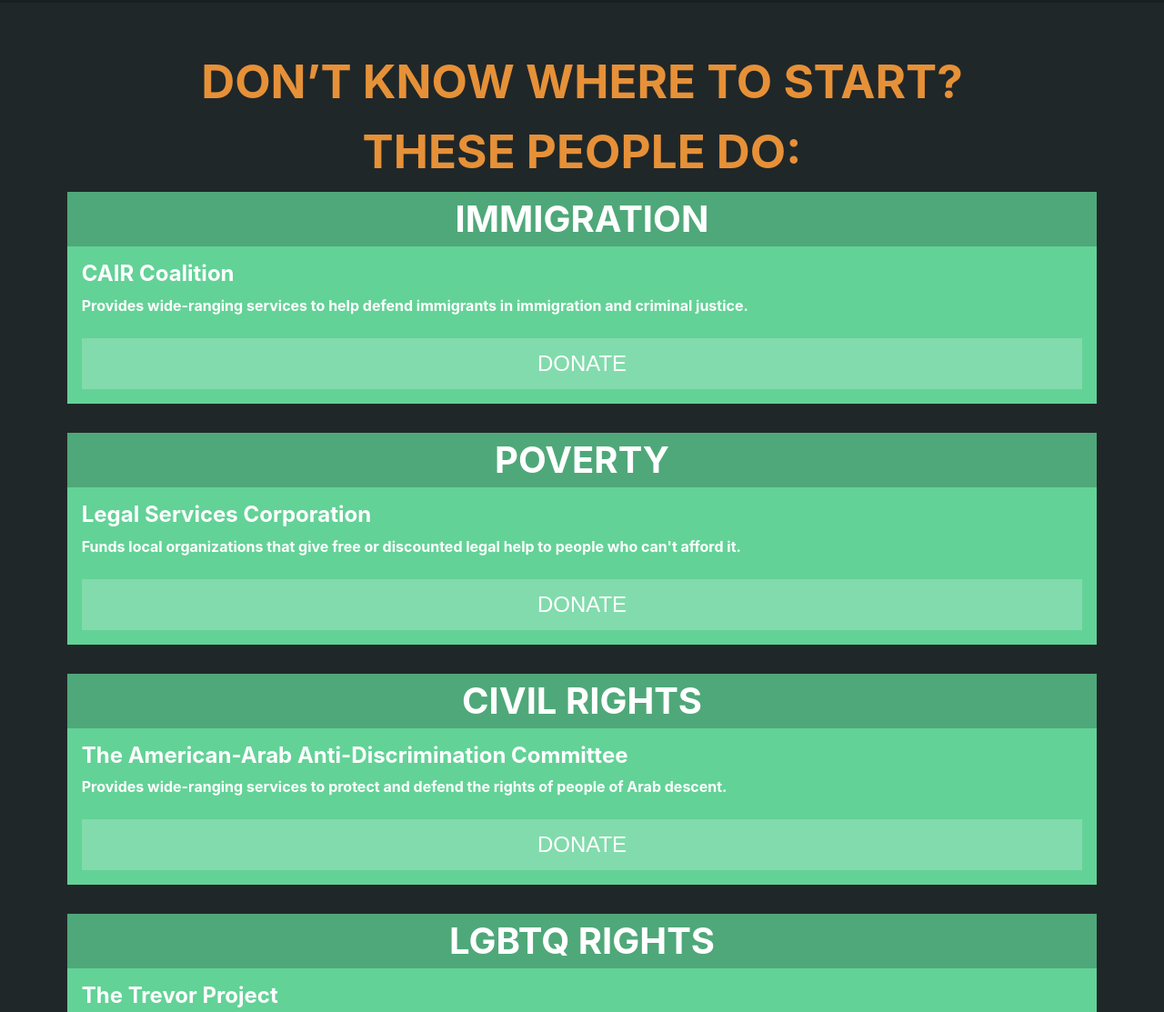
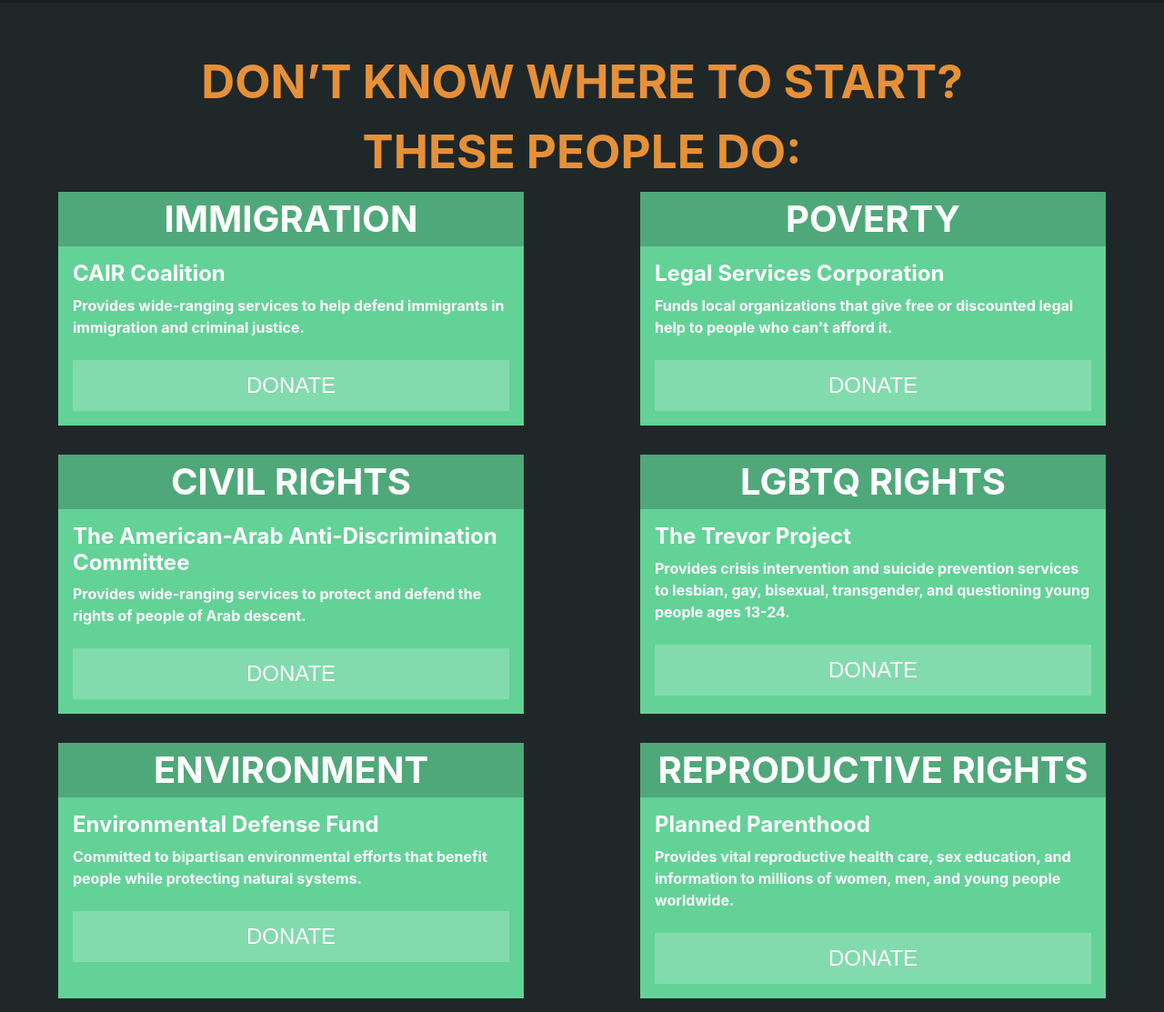
Before and after one commit to projectnoon/website, a plain HTML site: page index.html in a window 1280 px wide. Shown: the part 1349-2462 px from the top of the page at 91% size. Drawn offline with Linux system fonts and the light colour scheme.

Commit message:
Fix org on desktop

```diff
--- a/index.html
+++ b/index.html
@@ -30,48 +30,48 @@
         <h2 class="section__header">Don’t know where to start?<br>These people do:</h2>
         <ul class="organizations">
           <li class="organization">
-            <h4 class="organization__issue">Immigration</h4>
             <a class="organization__link" href="https://www.caircoalition.org/donate">
+              <h4 class="organization__issue">Immigration</h4>
               <h3 class="organization__name">CAIR Coalition</h3>
               <h3 class="organization__description">Provides wide-ranging services to help defend immigrants in immigration and criminal justice.</h3>
               <p class="organization__cta"><button class="btn">Donate</button></p>
             </a>
           </li>
           <li class="organization">
-            <h4 class="organization__issue">Poverty</h4>
             <a class="organization__link" href="http://www.lsc.gov/support-lsc/donate-now">
+              <h4 class="organization__issue">Poverty</h4>
               <h3 class="organization__name">Legal Services Corporation</h3>
               <h3 class="organization__description">Funds local organizations that give free or discounted legal help to people who can't afford it.</h3>
               <p class="organization__cta"><button class="btn">Donate</button></p>
             </a>
           </li>
           <li class="organization">
-            <h4 class="organization__issue">Civil Rights</h4>
             <a class="organization__link" href="https://support.adc.org/">
+              <h4 class="organization__issue">Civil Rights</h4>
               <h3 class="organization__name">The American-Arab Anti-Discrimination Committee</h3>
               <h3 class="organization__description">Provides wide-ranging services to protect and defend the rights of people of Arab descent.</h3>
               <p class="organization__cta"><button class="btn">Donate</button></p>
             </a>
           </li>
           <li class="organization">
-            <h4 class="organization__issue">LGBTQ Rights</h4>
             <a class="organization__link" href="https://give.thetrevorproject.org/">
+              <h4 class="organization__issue">LGBTQ Rights</h4>
               <h3 class="organization__name">The Trevor Project</h3>
               <h3 class="organization__description">Provides crisis intervention and suicide prevention services to lesbian, gay, bisexual, transgender, and questioning young people ages 13-24.</h3>
               <p class="organization__cta"><button class="btn">Donate</button></p>
             </a>
           </li>
           <li class="organization">
-            <h4 class="organization__issue">Environment</h4>
             <a class="organization__link" href="https://www.edf.org/donate">
+              <h4 class="organization__issue">Environment</h4>
               <h3 class="organization__name">Environmental Defense Fund</h3>
               <h3 class="organization__description">Committed to bipartisan environmental efforts that benefit people while protecting natural systems.</h3>
               <p class="organization__cta"><button class="btn">Donate</button></p>
             </a>
           </li>
           <li class="organization">
-            <h4 class="organization__issue">Reproductive Rights</h4>
             <a class="organization__link" href="https://www.plannedparenthood.org/donate">
+              <h4 class="organization__issue">Reproductive Rights</h4>
               <h3 class="organization__name">Planned Parenthood</h3>
               <h3 class="organization__description">Provides vital reproductive health care, sex education, and information to millions of women, men, and young people worldwide.</h3>
               <p class="organization__cta"><button class="btn">Donate</button></p>
--- a/main.css
+++ b/main.css
@@ -616,6 +616,15 @@ input[type="search"] {
   display: block;
   padding: 0;
   margin-bottom: 2rem;
+  display: flex;
+  align-items: stretch;
+  justify-content: space-between;
+  flex-flow: column nowrap;
+}
+
+.section--ideas .organization__link {
+  display: block;
+  text-decoration: none;
 }
 
 .section--ideas .organization__issue {
@@ -626,11 +635,6 @@ input[type="search"] {
   font-size: 5vh;
   cursor: pointer;
   margin-bottom: 0;
-}
-
-.section--ideas .organization__link {
-  display: block;
-  text-decoration: none;
 }
 
 .section--ideas .organization__name {
@@ -651,6 +655,7 @@ input[type="search"] {
 .section--ideas .organization__cta {
   margin-bottom: 0;
   padding: 1rem;
+  align-self: stretch;
 }
 
 .section--ideas .organization__cta .btn {
@@ -670,3 +675,20 @@ input[type="search"] {
 .section--ideas .organization__link:hover .organization__cta .btn {
   background-color: rgba(0,0,0,0.2);
 }
+
+@media (min-width: 768px) {
+  .section--ideas .organizations {
+    display: flex;
+    flex-flow: row wrap;
+    justify-content: space-around;
+    align-items: stretch;
+  }
+
+  .section--ideas .organization {
+    width: 40%;
+  }
+
+  .section--ideas .organization:nth-child(2n+1) {
+    clear: both;
+  }
+}
```
